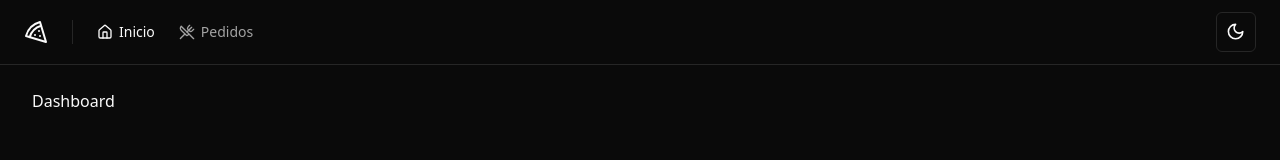
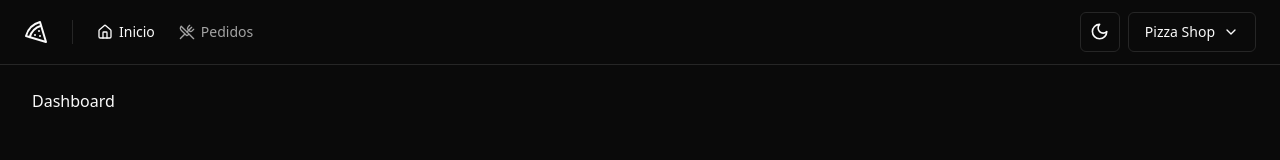
Before and after one commit to gabrielpramalho/pizza-shop, a React (Vite) app: page / in a window 1280 px wide. Shown: the top 160 px of the page. Built offline with nearby package versions, Linux system fonts and the light colour scheme.

Commit message:
feat: create account menu

```diff
--- /dev/null
+++ b/src/components/account-menu.tsx
@@ -0,0 +1,44 @@
+import { Building, ChevronDown, LogOut } from 'lucide-react'
+
+import { Button } from './ui/button'
+import {
+  DropdownMenu,
+  DropdownMenuContent,
+  DropdownMenuItem,
+  DropdownMenuLabel,
+  DropdownMenuSeparator,
+  DropdownMenuTrigger,
+} from './ui/dropdown-menu'
+
+export function AccountMenu() {
+  return (
+    <DropdownMenu>
+      <DropdownMenuTrigger asChild>
+        <Button
+          variant="outline"
+          className="flex select-none items-center gap-2"
+        >
+          Pizza Shop
+          <ChevronDown className="size-4" />
+        </Button>
+      </DropdownMenuTrigger>
+      <DropdownMenuContent align="end" className="w-56">
+        <DropdownMenuLabel className="flex flex-col">
+          <span>Gabriel Ramalho</span>
+          <span className="text-xs font-normal text-muted-foreground">
+            gabriel@email.com
+          </span>
+        </DropdownMenuLabel>
+        <DropdownMenuSeparator />
+        <DropdownMenuItem>
+          <Building className="mr-2 size-4" />
+          <span>Perfil da loja</span>
+        </DropdownMenuItem>
+        <DropdownMenuItem className="text-rose-500 dark:text-rose-400">
+          <LogOut className="mr-2 size-4" />
+          <span>Sair</span>
+        </DropdownMenuItem>
+      </DropdownMenuContent>
+    </DropdownMenu>
+  )
+}
--- a/src/components/header.tsx
+++ b/src/components/header.tsx
@@ -1,5 +1,6 @@
 import { Home, Pizza, UtensilsCrossed } from 'lucide-react'
 
+import { AccountMenu } from './account-menu'
 import { NavLink } from './nav-link'
 import { ThemeToggle } from './theme/theme-toggle'
 import { Separator } from './ui/separator'
@@ -24,6 +25,7 @@ export function Header() {
         </nav>
         <div className="ml-auto flex items-center gap-2">
           <ThemeToggle />
+          <AccountMenu />
         </div>
       </div>
     </div>
```
